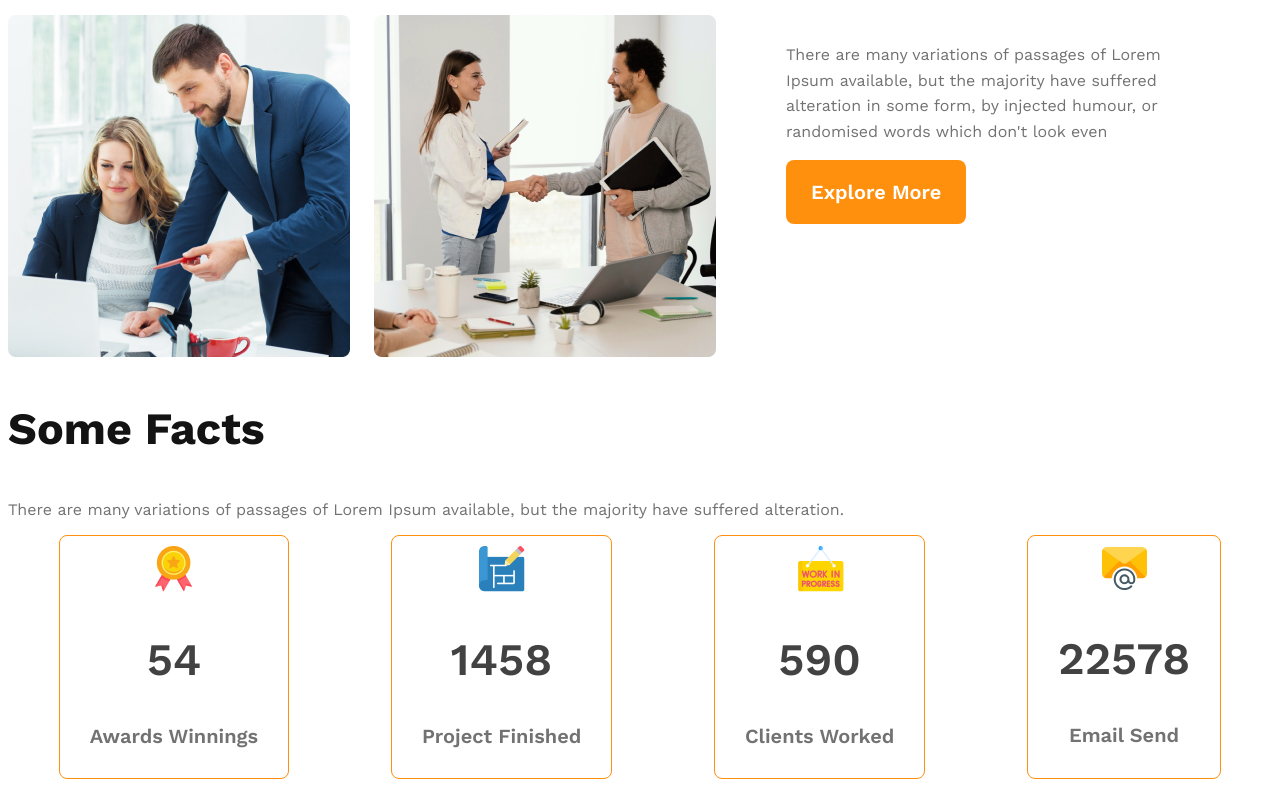
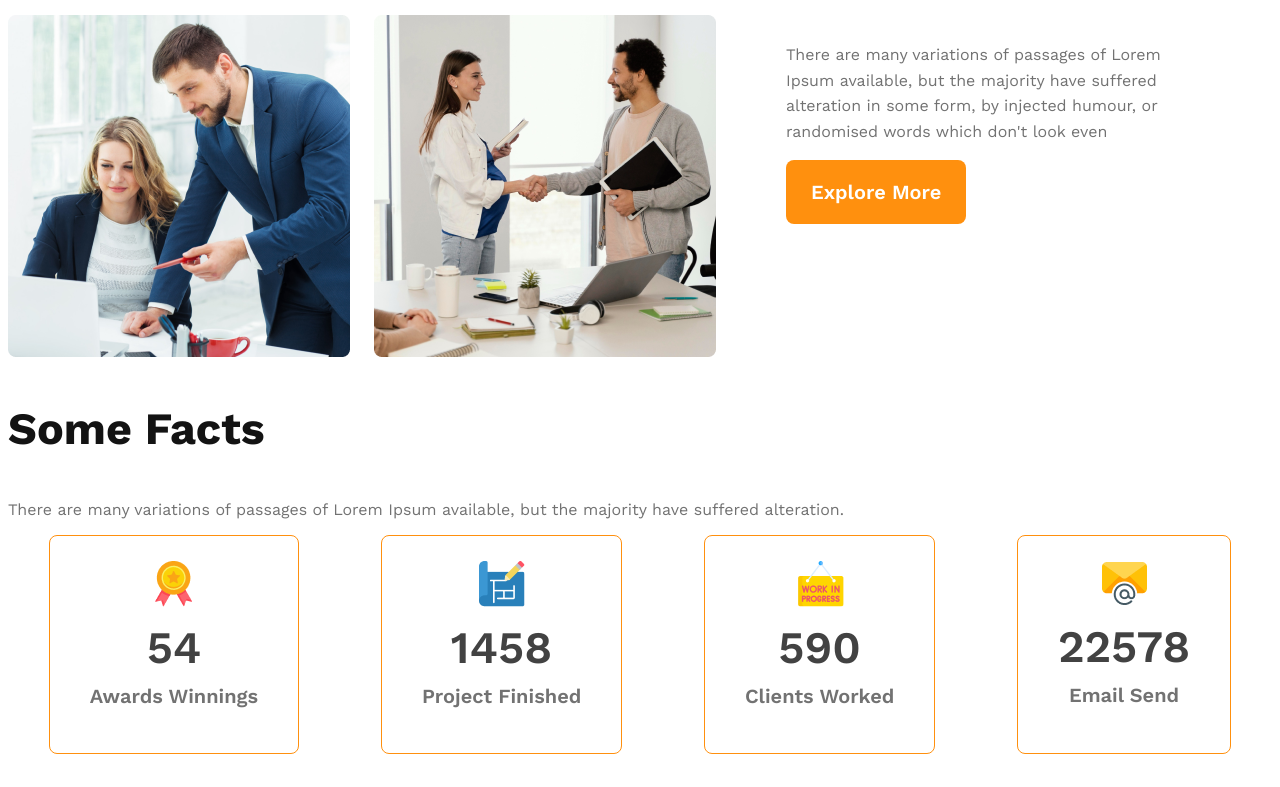
Before and after one commit to SamitRaiyan/mod9--HTML-CSS-only-landing-page---G3-Architects, a plain HTML site: page index.html in a window 1280 px wide. Shown: the part 1420-2207 px from the top of the page. After the commit the page ends 2182 px from the top, so only its background shows below. Drawn offline with nearby package versions, Linux system fonts and the light colour scheme.

Commit message:
cards size edited

```diff
--- a/styles/architect.css
+++ b/styles/architect.css
@@ -115,12 +115,13 @@ main {
   border-radius: 8px;
   border: 1px solid #ff900e;
   text-align: center;
-  padding: 10px 30px;
+  padding: 25px 40px;
 }
 .facts-card-container .card-title {
   color: #727272;
-  font-size: 20px;
+  font-size: 1.25rem;
   font-weight: 600;
+  margin-top: 5px;
 }
 .facts-card-container .card-stats {
   font-size: 2.8rem;
@@ -128,6 +129,8 @@ main {
   text-align: center;
   font-size: 45px;
   font-weight: 600;
+  margin-top: 10px;
+  margin-bottom: 10px;
 }
 
 /* responsive media queries */
```
